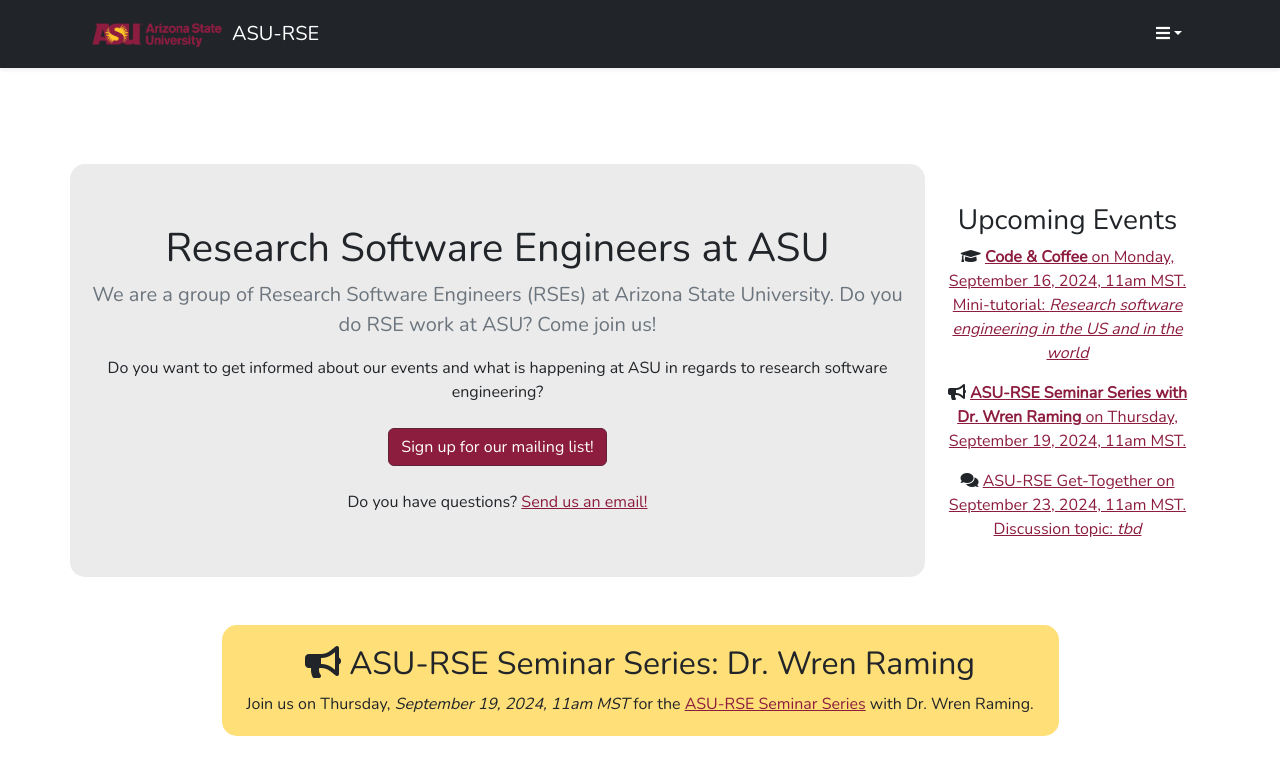
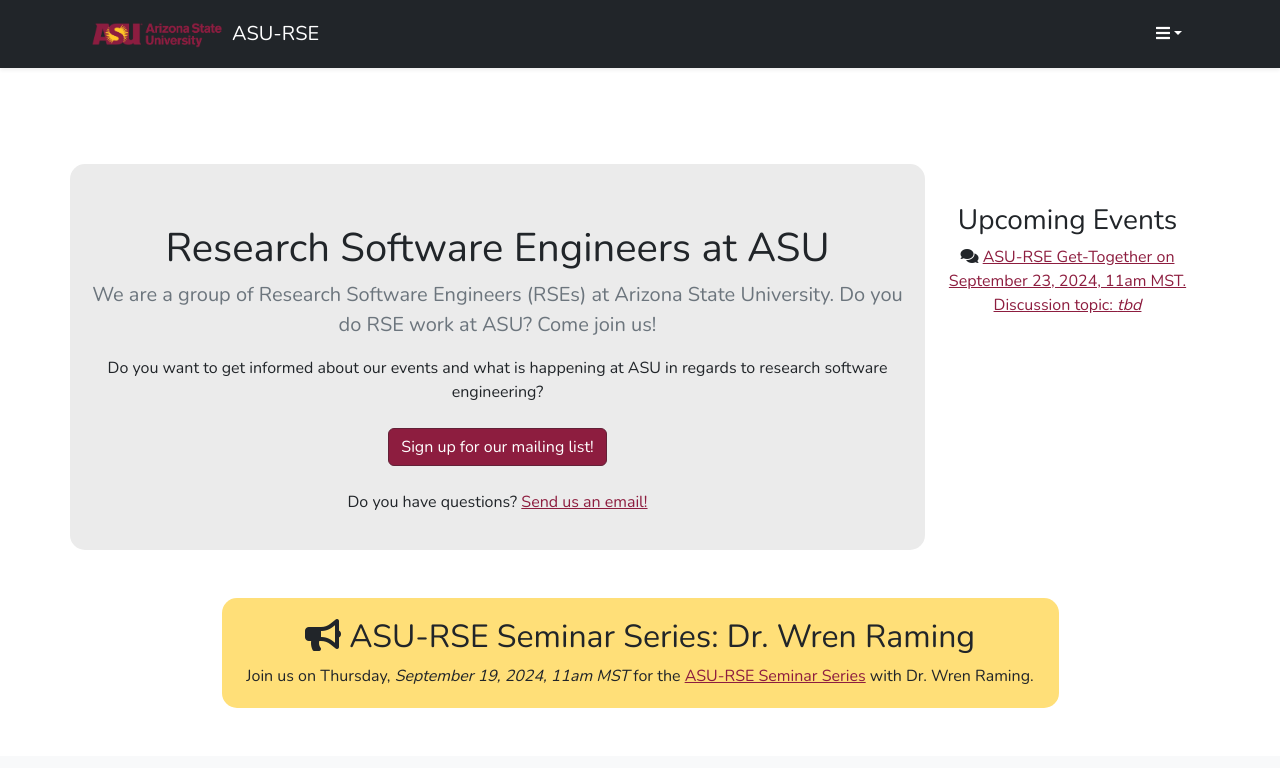
Before and after one commit to rse-asu/rse-asu.github.io, a Jekyll site: the page built from index.markdown, in a window 1280 px wide, cut to the strip 0-768 px from the top of the page. Built offline with Jekyll 4.4.1, drawn with Linux system fonts in a browser that asks for light colours; nearby versions of some CDN libraries.

Commit message:
Update index.markdown

```diff
--- a/index.markdown
+++ b/index.markdown
@@ -20,12 +20,6 @@
 
       <div class="col-lg-3 col-md-8 mx-auto" style="padding: 20px; padding-top: 40px">
       <h3>Upcoming Events</h3>
-      <p>
-        <i class="fas fa-graduation-cap"></i> <a href="{{ "/code-coffee" }}"><b>Code & Coffee</b> on Monday, September 16, 2024, 11am MST. Mini-tutorial: <i>Research software engineering in the US and in the world</i></a>
-      </p>
-      <p>
-       <i class="fas fa-bullhorn"></i> <a href="{{ "event/2024/07/09/raming-talk.html" }}"><b>ASU-RSE Seminar Series with Dr. Wren Raming</b> on Thursday, September 19, 2024, 11am MST.</a>
-      </p>
       <p>
         <i class="fas fa-comments"></i> <a href="{{ "/get-together" }}">ASU-RSE Get-Together on September 23, 2024, 11am MST. Discussion topic: <i>tbd</i></a>
       </p>
```
